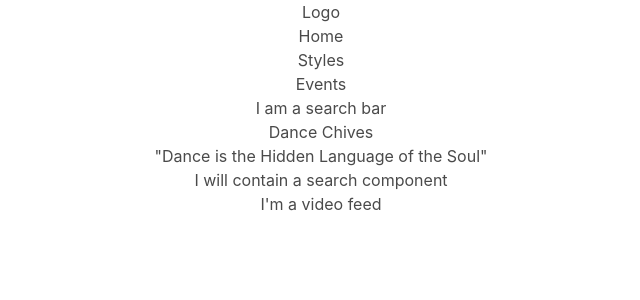
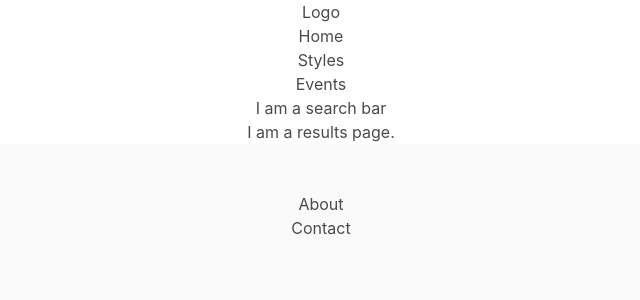
Before and after one commit to Bakugou808/DanceChivesPlayground, a React (Create React App) app: page /results in a window 1280 px wide. Shown: the top 300 px of the page, without its empty margins (319-959 px from the left). Built offline with nearby package versions, Linux system fonts and the light colour scheme.

Commit message:
basic route tree established

```diff
--- a/src/App.js
+++ b/src/App.js
@@ -2,22 +2,16 @@ import React from "react";
 import { Route, Switch } from "react-router-dom";
 import "./App.css";
 // * Component Imports
-import Home from "./Components/Home/Home";
-import Signup from "./Components/Signup";
+import RoutesTree from "./Components/RoutesTree";
 import Header from "./Components/SharedComponents/Header";
+import Footer from "./Components/SharedComponents/Footer";
 
 function App() {
   return (
     <div className="App">
       <Header />
-      <Switch>
-        <Route path="/signup">
-          <Signup />
-        </Route>
-        <Route path="/">
-          <Home />
-        </Route>
-      </Switch>
+      <RoutesTree />
+      <Footer />
     </div>
   );
 }
--- /dev/null
+++ b/src/Components/About/About.jsx
@@ -0,0 +1,7 @@
+import React from "react";
+
+const About = () => {
+  return <div>WE ARE DANCERS.... CHIVING....</div>;
+};
+
+export default About;
--- /dev/null
+++ b/src/Components/Contact/Contact.jsx
@@ -0,0 +1,7 @@
+import React from "react";
+
+const Contact = () => {
+  return <div>Contact page</div>;
+};
+
+export default Contact;
--- /dev/null
+++ b/src/Components/Results/ResultsPage.jsx
@@ -0,0 +1,7 @@
+import React from "react";
+
+const ResultsPage = () => {
+  return <div>I am a results page.</div>;
+};
+
+export default ResultsPage;
--- /dev/null
+++ b/src/Components/RoutesTree.jsx
@@ -0,0 +1,37 @@
+import React from "react";
+import { Route, Switch } from "react-router-dom";
+
+// * Component Imports
+import Home from "./Home/Home";
+import Signup from "./Signup/Signup";
+import Header from "./SharedComponents/Header";
+import ResultsPage from "./Results/ResultsPage";
+import AboutPage from "./About/About";
+import ContactPage from "./Contact/Contact";
+
+const RoutesTree = () => {
+  return (
+    <div>
+      <Switch>
+        <Route path="/signup">
+          <Signup />
+        </Route>
+        <Route path="/results">
+          <ResultsPage />
+        </Route>
+        <Route path="/about">
+          <AboutPage />
+        </Route>
+        <Route path="/contact">
+          <ContactPage />
+        </Route>
+
+        <Route path="/">
+          <Home />
+        </Route>
+      </Switch>
+    </div>
+  );
+};
+
+export default RoutesTree;
--- a/src/Components/Signup.jsx
+++ b/src/Components/Signup/Signup.jsx
@@ -1,5 +1,5 @@
 import React, { useEffect, useState } from "react";
-import SignupForm from "./Forms/SignupForm";
+import SignupForm from "../Forms/SignupForm";
 // *react-router imports
 import {
   useHistory,
```
